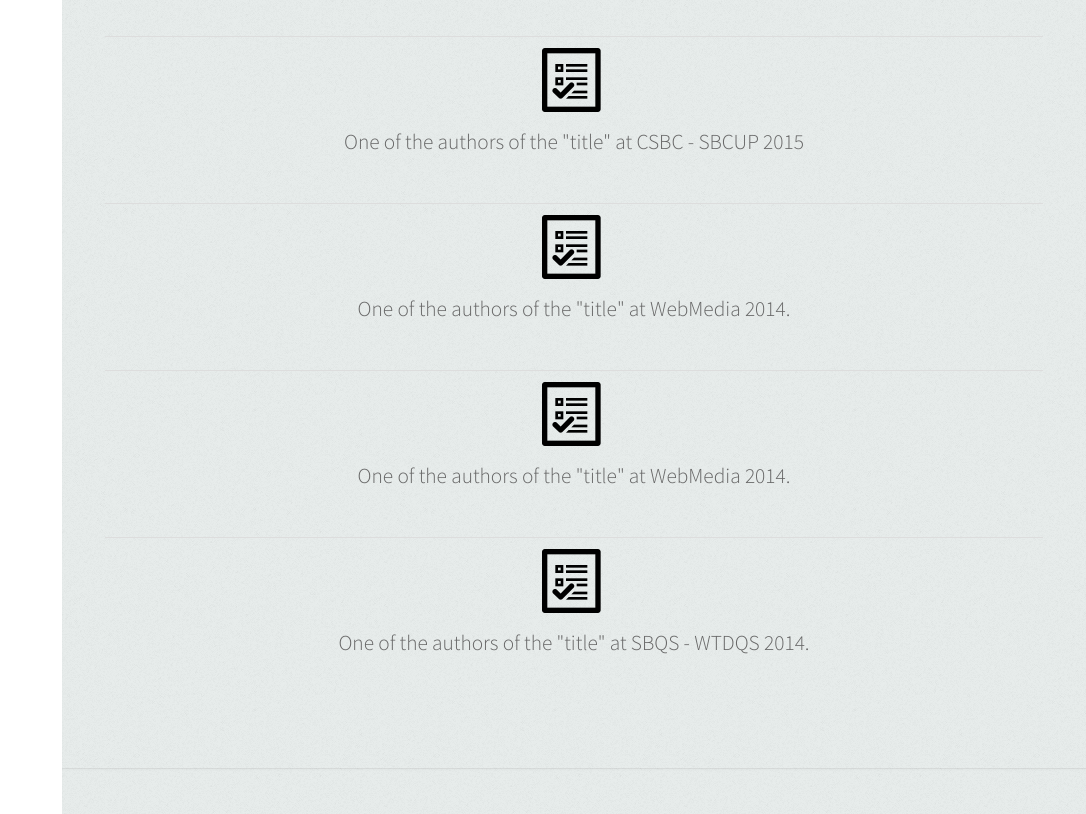
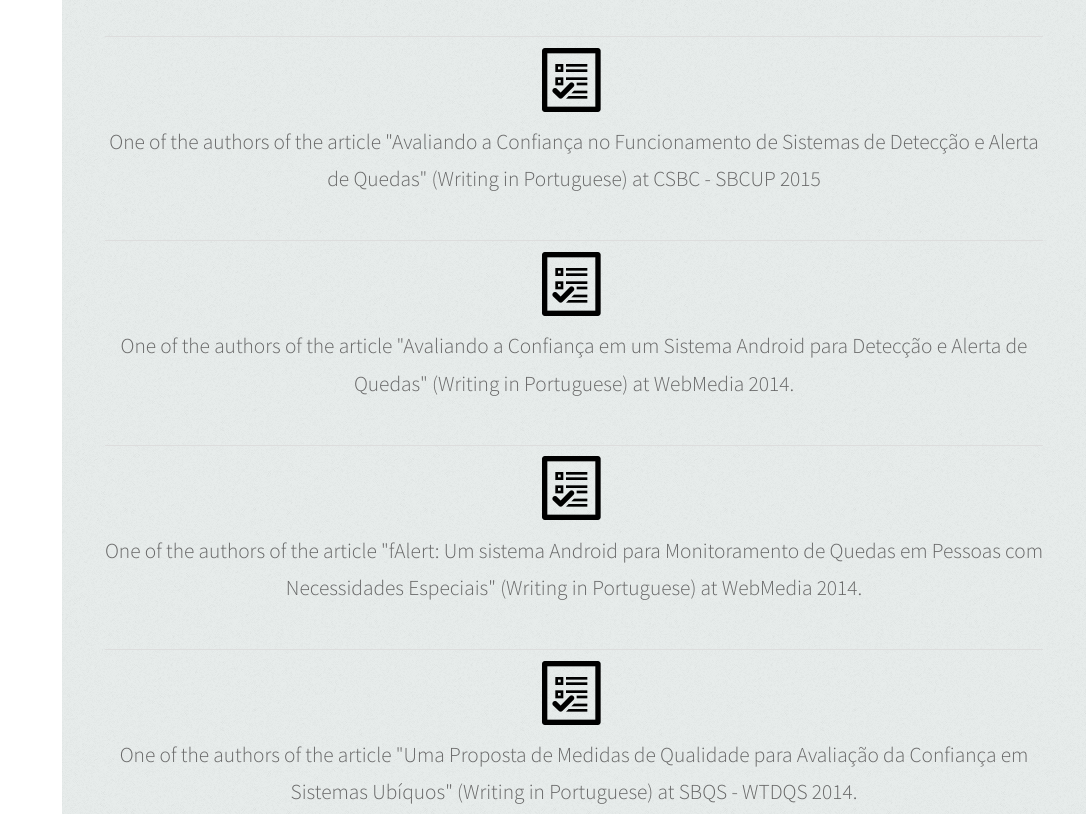
Before and after one commit to andressabezerra/andressabezerra.github.io, a plain HTML site: page index.html in a window 1280 px wide. Shown: the part 3700-4514 px from the top of the page, without its empty margins (194-1280 px from the left). Drawn offline with Linux system fonts and the light colour scheme.

Commit message:
Changes at field experience

```diff
--- a/index.html
+++ b/index.html
@@ -231,7 +231,7 @@ for Interface Design and IT Project Management. </font></strong></p>
 </figure>
 
 
-							<p><strong>One of the authors of the "title" at CSBC - SBCUP 2015</strong></p>
+							<p><strong>One of the authors of the article "Avaliando a Confiança no Funcionamento de Sistemas de Detecção e Alerta de Quedas" (Writing in Portuguese) at CSBC - SBCUP 2015</strong></p>
 <hr/>
 
 <figure>
@@ -239,7 +239,7 @@ for Interface Design and IT Project Management. </font></strong></p>
 </figure>
 
 
-							<p><strong>One of the authors of the "title" at WebMedia 2014.</strong></p>
+							<p><strong>One of the authors of the article "Avaliando a Confiança em um Sistema Android para Detecção e Alerta de Quedas" (Writing in Portuguese) at WebMedia 2014.</strong></p>
 <hr/>
 
 <figure>
@@ -247,7 +247,7 @@ for Interface Design and IT Project Management. </font></strong></p>
 </figure>
 
 
-							<p><strong>One of the authors of the "title" at WebMedia 2014.</strong></p>
+							<p><strong>One of the authors of the article "fAlert: Um sistema Android para Monitoramento de Quedas em Pessoas com Necessidades Especiais" (Writing in Portuguese) at WebMedia 2014.</strong></p>
 <hr/>
 
 <figure>
@@ -255,7 +255,7 @@ for Interface Design and IT Project Management. </font></strong></p>
 </figure>
 
 
-							<p><strong>One of the authors of the "title" at SBQS - WTDQS 2014.</strong></p>
+							<p><strong>One of the authors of the article "Uma Proposta de Medidas de Qualidade para Avaliação da Confiança em Sistemas Ubíquos" (Writing in Portuguese) at SBQS - WTDQS 2014.</strong></p>
 
 
 
```
